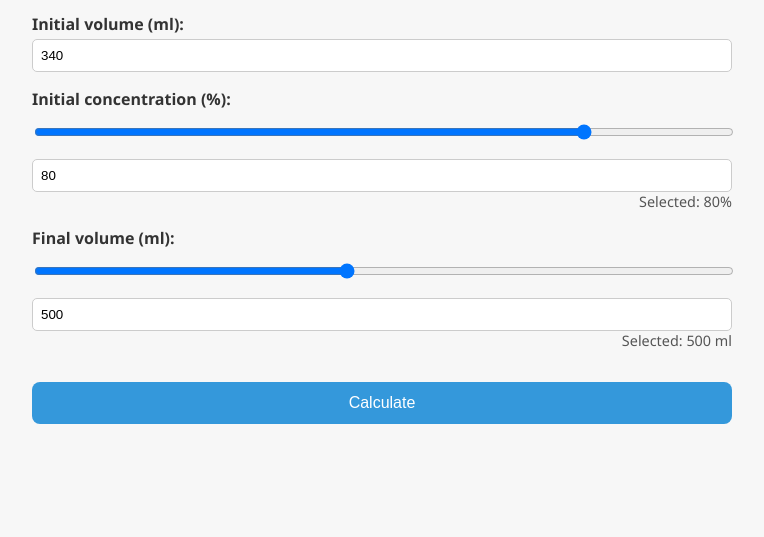
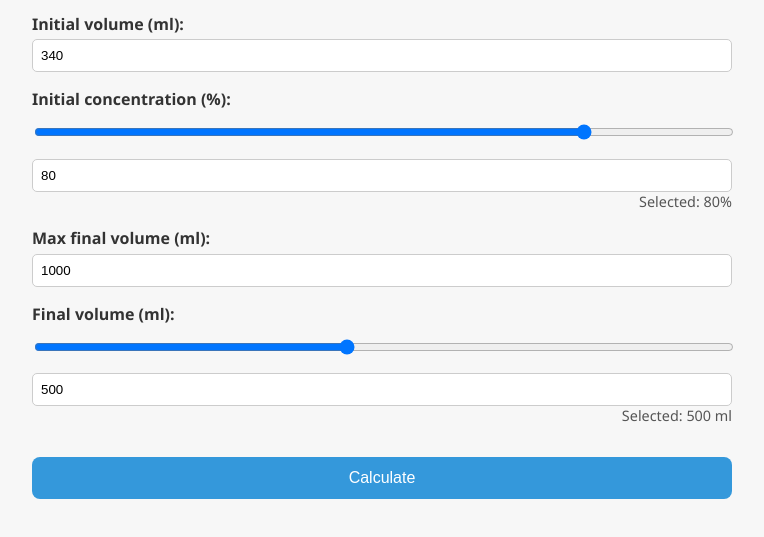
Before and after one commit to adamkacik/alcohol_calculator, a plain HTML site: page index.html in a window 1280 px wide. Shown: the part 183-720 px from the top of the page, without its empty margins (258-1022 px from the left). Drawn offline with Linux system fonts and the light colour scheme.

Commit message:
Update index.html

```diff
--- a/index.html
+++ b/index.html
@@ -82,6 +82,9 @@
 
     <!-- Final volume (only for mode = finalPercent) -->
     <div id="finalVolumeGroup">
+      <label for="maxFinalVolumeInput">Max final volume (ml):</label>
+      <input type="number" id="maxFinalVolumeInput" value="1000" step="10" min="100" oninput="updateFinalVolumeMax()">
+
       <label for="finalVolume">Final volume (ml):</label>
       <input type="range" id="finalVolume" min="100" max="1000" value="500" step="10" oninput="updateSliderValue('finalVolume')">
       <input type="number" id="finalVolumeInput" value="500" min="100" max="1000" step="10" oninput="updateInputValue('finalVolume')">
@@ -103,15 +106,33 @@
 
   <script>
     function updateSliderValue(id) {
-      const sliderValue = document.getElementById(id).value;
-      document.getElementById(id + 'Value').textContent = sliderValue;
-      document.getElementById(id + 'Input').value = sliderValue;  // Update input field with slider value
+      const value = document.getElementById(id).value;
+      document.getElementById(id + 'Value').textContent = value;
+      document.getElementById(id + 'Input').value = value;
     }
 
     function updateInputValue(id) {
-      const inputValue = document.getElementById(id + 'Input').value;
-      document.getElementById(id + 'Value').textContent = inputValue;
-      document.getElementById(id).value = inputValue;  // Update slider with input value
+      const value = document.getElementById(id + 'Input').value;
+      document.getElementById(id).value = value;
+      document.getElementById(id + 'Value').textContent = value;
+    }
+
+    function updateFinalVolumeMax() {
+      const newMax = parseFloat(document.getElementById('maxFinalVolumeInput').value);
+      const slider = document.getElementById('finalVolume');
+      const input = document.getElementById('finalVolumeInput');
+
+      if (newMax >= 100) {
+        slider.max = newMax;
+        input.max = newMax;
+
+        // Adjust value if it exceeds new max
+        if (parseFloat(slider.value) > newMax) {
+          slider.value = newMax;
+          input.value = newMax;
+          updateSliderValue('finalVolume');
+        }
+      }
     }
 
     function updateMode() {
@@ -162,7 +183,7 @@
       document.getElementById("result").textContent = resultText;
     }
 
-    // Initial update
+    // Initial values
     updateSliderValue('initialPercent');
     updateSliderValue('finalVolume');
     updateSliderValue('targetPercent');
```
